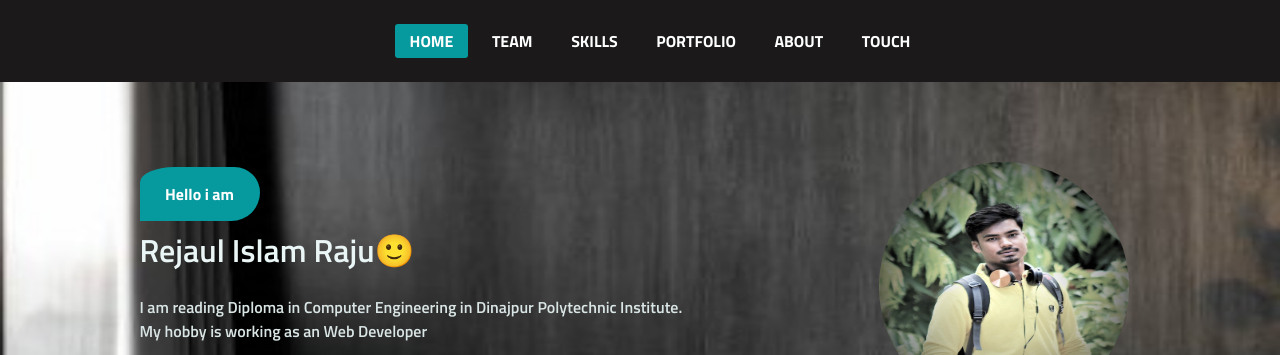
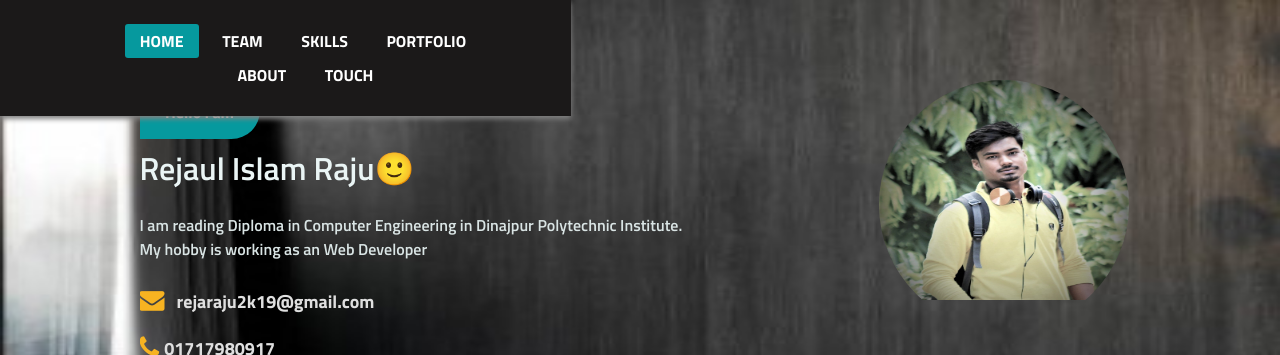
Before and after one commit to Raju2k19/portfolio, a plain HTML site: page index.html in a window 1280 px wide. Shown: the top 355 px of the page. Drawn offline with Linux system fonts and the light colour scheme.

Commit message:
Update style.css

```diff
--- a/style.css
+++ b/style.css
@@ -22,6 +22,9 @@ body{
 	padding: 8px 0;
 	text-align: center;
 	font-family: 'Merriweather', serif;
+	position: fixed;
+	box-shadow: 0 3px 5px grey;
+
 
 }
 .container{
```
